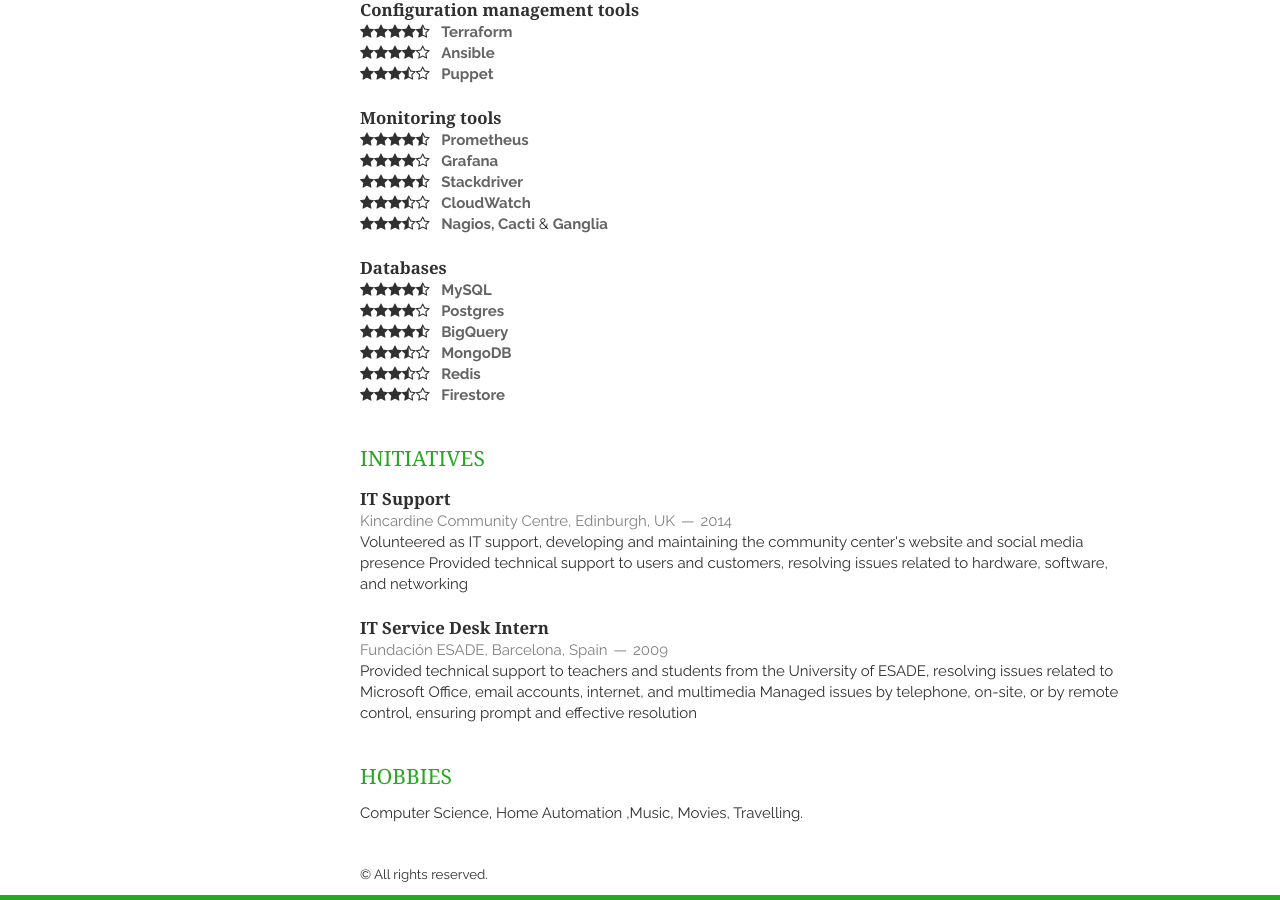
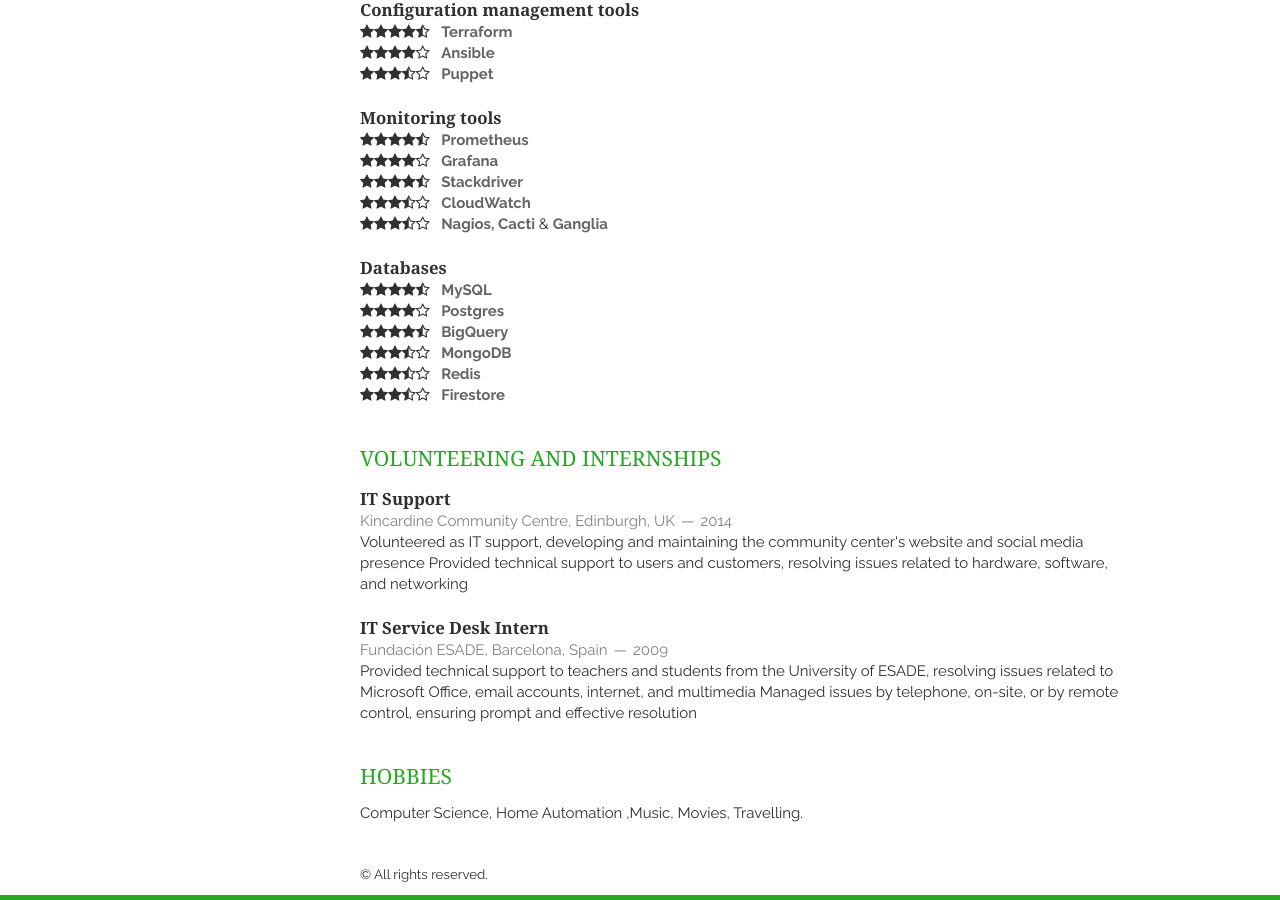
Before and after one commit to miguelfrancisco85/cv, a Jekyll site: the page built from index.html, in a window 1280 px wide and 900 px high, scrolled down 2454 px. Built offline with Jekyll 4.4.1, drawn with Linux system fonts in a browser that asks for light colours; nearby versions of some CDN libraries; the list of posts is cut into pages by our own code.

Commit message:
Update initiatives.html

```diff
--- a/_includes/initiatives.html
+++ b/_includes/initiatives.html
@@ -1,5 +1,5 @@
 <section class="thirteen columns">
-    <h1>Initiatives</h1>
+    <h1>VOLUNTEERING AND INTERNSHIPS</h1>
     <article>
         <header>
             <h1>IT Support</h1>
```
